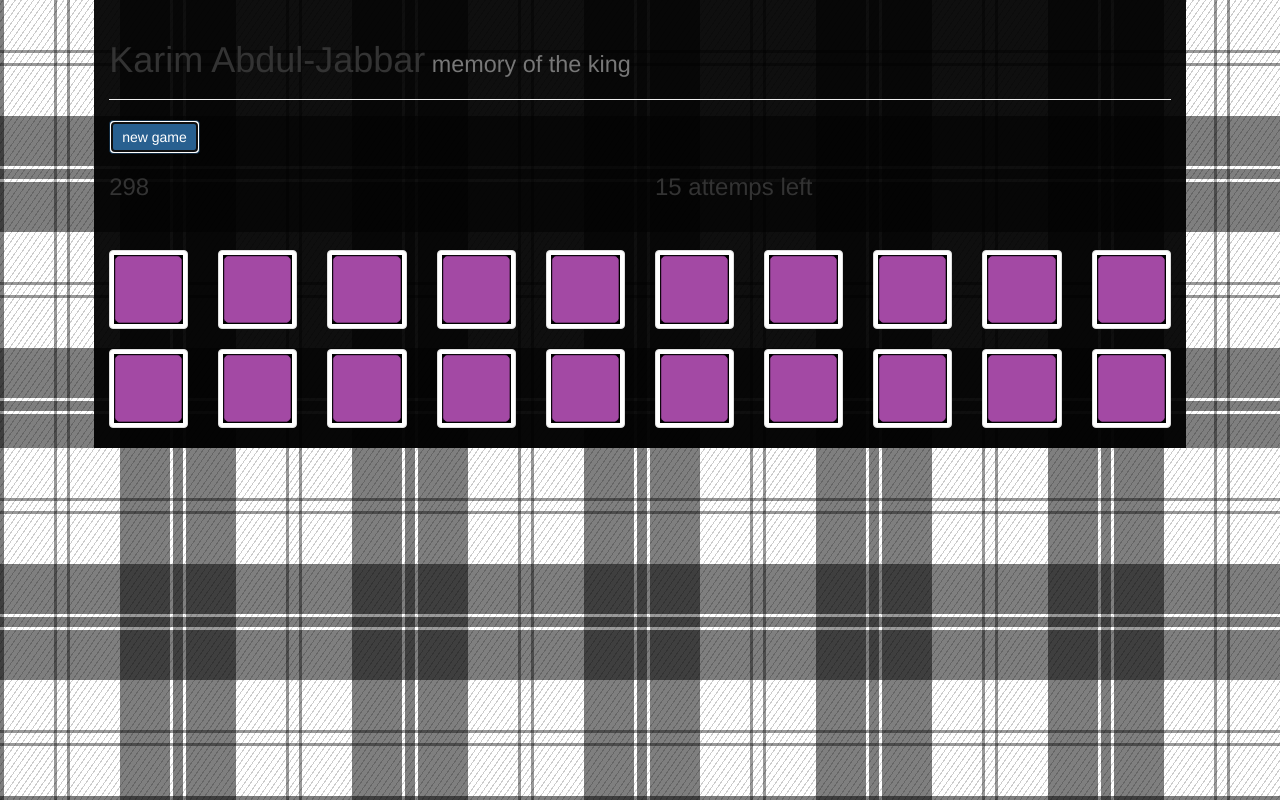
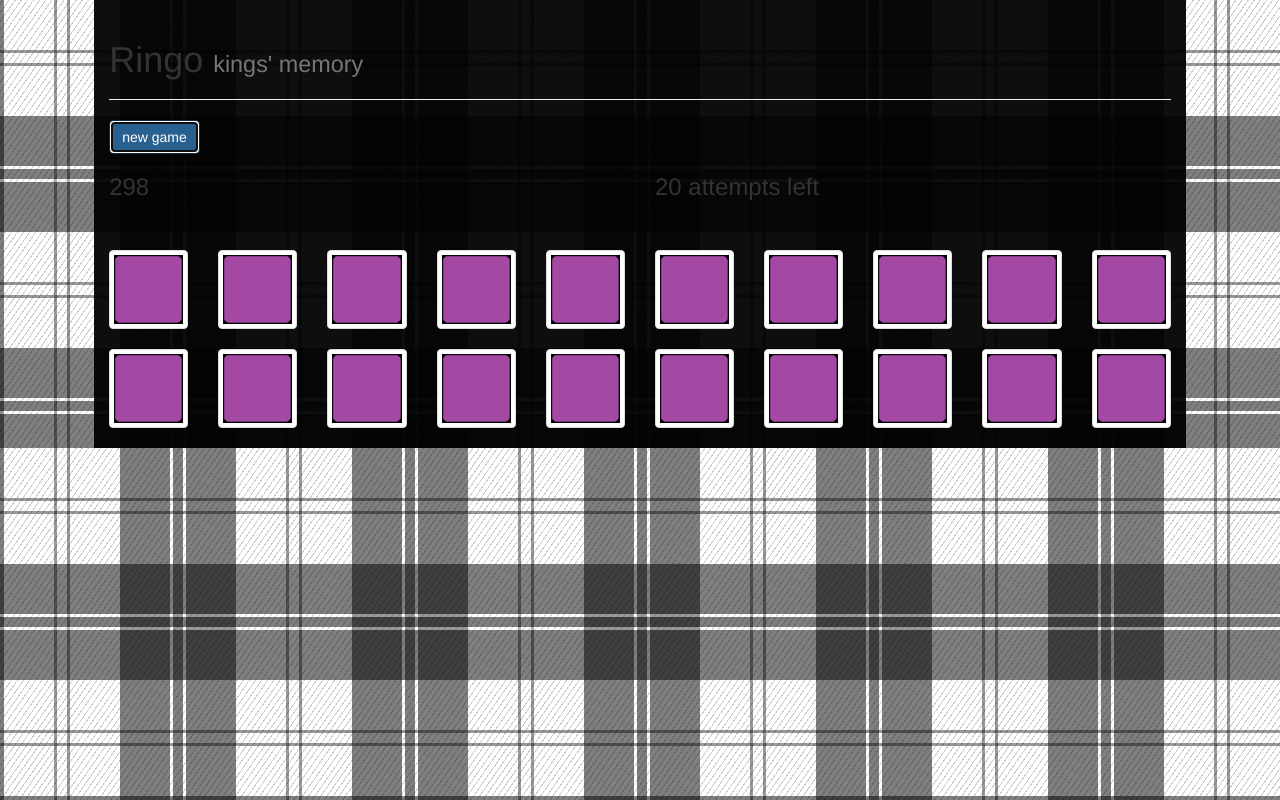
Before and after one commit to javekk/memory.ringo, a plain HTML site: page index.html in a window 1280 px wide. Both pictures are taken after a click on the button "new game". Drawn offline with Linux system fonts and the light colour scheme.

Commit message:
make me fancier

```diff
--- a/index.html
+++ b/index.html
@@ -11,7 +11,7 @@
         <div class="row">
             <div class="col col-md-10 col-md-offset-1 col-xs-10 col-xs-offset-1">
                 <header class="page-header">
-                    <h1> Karim Abdul-Jabbar<small> memory of the king</small></h1>
+                    <h1> Ringo <small> kings' memory</small></h1>
                 </header>
                 <div class="options">
                     <button class="btn btn-primary btn-new" >new game</button>
--- a/js/controller.js
+++ b/js/controller.js
@@ -79,7 +79,7 @@ var controller = {
 
         model.fault = model.fault - 1;
 
-        $faults.text(model.fault +" attemps left");
+        $faults.text(model.fault +" attempts left");
         if(model.fault <=0){
             $("#timer").text(0);
             view.youLose("to many error....");
@@ -95,7 +95,7 @@ var controller = {
         var $youLoseTable = $("#youLoseTable");
         var $youWinTable = $("#youWinTable");
 
-        model.fault = 15;
+        model.fault = 20;
         model.time = 300;
         model.pairCouter = cards.length;
 
@@ -104,7 +104,7 @@ var controller = {
         view.displayCards();
 
         $timer.text(model.time);
-        $faults.text( model.fault + " attemps left");
+        $faults.text( model.fault + " attempts left");
         $timerPar.show();
         $faultsPar.show();
 
```
Also changed, not shown: img/preview.png (added), 1 other file.
